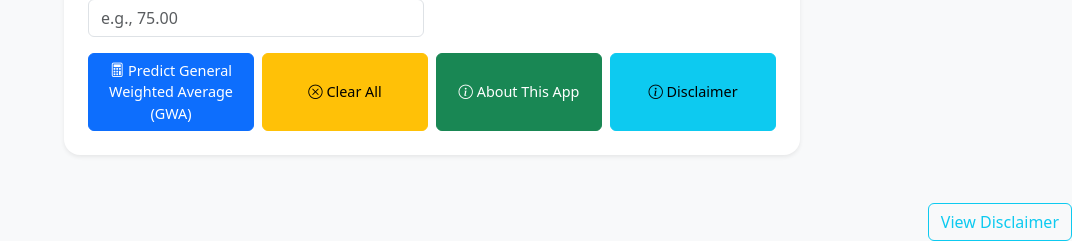
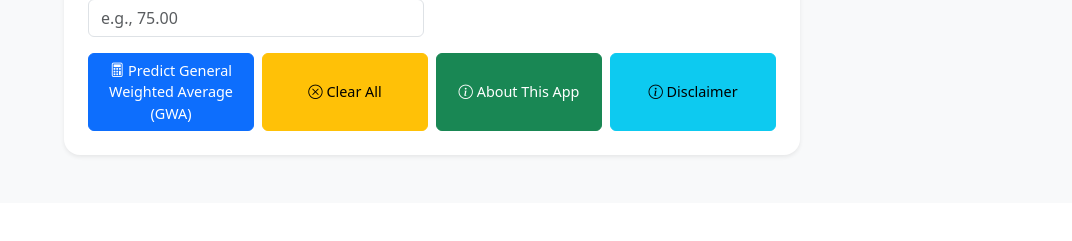
Before and after one commit to Breymar34/panther_version_two, a Flask app: page / in a window 1280 px wide. Shown: the part 653-894 px from the top of the page, without its empty margins (208-1280 px from the left). After the commit the page ends 811 px from the top, so only its background shows below. Run offline with Flask 3, Linux system fonts and the light colour scheme; parts of the project's set-up code (start-up, migrations or seed data) failed here and were passed over.

Commit message:
Update index.html

```diff
--- a/templates/index.html
+++ b/templates/index.html
@@ -465,10 +465,8 @@
   </div>
 </div>
 
-
       <!-- Footer -->
       <div class="modal-footer border-0">
-        <button type="button" data-bs-toggle="modal" data-bs-target="#disclaimerModal" class="btn btn-outline-info">View Disclaimer</button
 
 <!-- CSS for background color coding -->
 <style>
```
